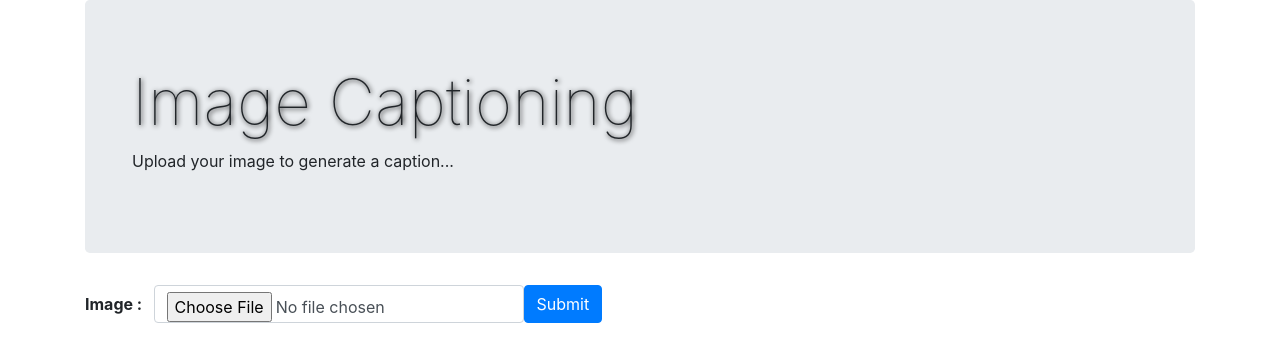
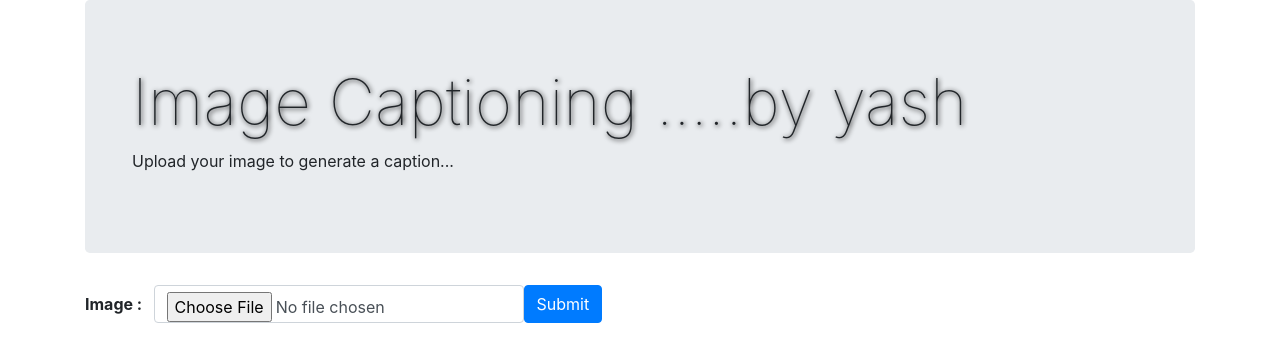
Before and after one commit to agarwalyash02/image-caption-bot-web, a Flask app: page / in a window 1280 px wide. Shown: the top 362 px of the page. Run offline with Flask 2, Linux system fonts and the light colour scheme; parts of the project's set-up code (start-up, migrations or seed data) failed here and were passed over; some libraries are stand-ins or nearby versions.

Commit message:
Update index.html

```diff
--- a/templates/index.html
+++ b/templates/index.html
@@ -2,7 +2,7 @@
 <html>
 <head>
 	<title>
-		Image Captioning .... by yash
+		Image Captioning
 	</title>
 	<link rel="stylesheet" href="https://stackpath.bootstrapcdn.com/bootstrap/4.4.1/css/bootstrap.min.css" integrity="sha384-Vkoo8x4CGsO3+Hhxv8T/Q5PaXtkKtu6ug5TOeNV6gBiFeWPGFN9MuhOf23Q9Ifjh" crossorigin="anonymous">
 
@@ -30,7 +30,7 @@ img{
 		<div class="container">
 			<div class="jumbotron">
 				<div class="container">
-					<h1 class="heading">Image Captioning</h1>
+					<h1 class="heading">Image Captioning .....by yash</h1>
 					<p>Upload your image to generate a caption... </p>
 				</div>
 			</div>
```
